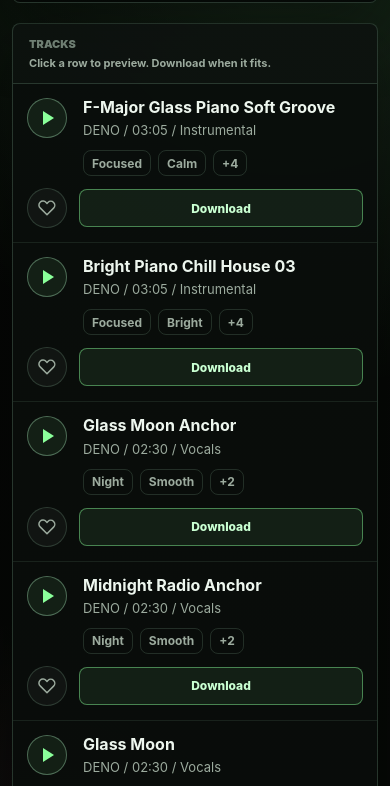
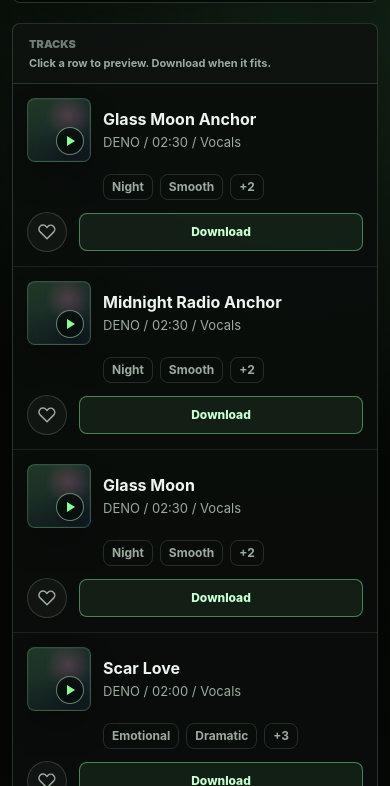
Before and after one commit to Deno2026/DENO-Music-Library, a website: page index.html in a window 390 px wide. Shown: the part 1214-2000 px from the top of the page. Drawn offline with Linux system fonts and the light colour scheme.

Commit message:
Add cover layout and vocal-first ordering

```diff
--- a/app.js
+++ b/app.js
@@ -57,6 +57,7 @@
   audio: document.getElementById("audio-player"),
   playerDock: document.getElementById("player-dock"),
   dockOpen: document.getElementById("dock-open"),
+  dockArt: document.querySelector(".dock-art"),
   dockTitle: document.getElementById("dock-title"),
   dockMeta: document.getElementById("dock-meta"),
   dockPrev: document.getElementById("dock-prev"),
@@ -69,6 +70,7 @@
   playerBackdrop: document.getElementById("player-backdrop"),
   playerSheet: document.getElementById("player-sheet"),
   sheetClose: document.getElementById("sheet-close"),
+  sheetArt: document.querySelector(".sheet-art"),
   sheetTitle: document.getElementById("sheet-title"),
   sheetMeta: document.getElementById("sheet-meta"),
   sheetTags: document.getElementById("sheet-tags"),
@@ -103,9 +105,25 @@
 
 const categoryDefinitions = [
   { id: "all", label: "All" },
-  { id: "bgm", label: "BGM", hasVocal: false },
-  { id: "vocal", label: "Vocal Music", hasVocal: true }
+  { id: "vocal", label: "Vocal Music", hasVocal: true },
+  { id: "bgm", label: "BGM", hasVocal: false }
 ];
+
+const preferredTrackIds = [
+  "deno-citypop-001",
+  "deno-citypop-002",
+  "deno-citypop-003",
+  "deno-krock-001",
+  "deno-citypop-004",
+  "deno-citypop-007",
+  "deno-krock-002",
+  "deno-citypop-005",
+  "deno-citypop-006",
+  "deno-bgm-001",
+  "deno-bgm-002"
+];
+
+const preferredTrackRank = new Map(preferredTrackIds.map((id, index) => [id, index]));
 
 function loadLocalTracks() {
   return new Promise((resolve) => {
@@ -222,6 +240,25 @@
   return track?.downloadFileName || `DENO - ${track?.title || "Music"}`;
 }
 
+function getCoverUrl(track) {
+  return track?.coverUrl || track?.artworkUrl || track?.thumbnailUrl || "";
+}
+
+function applyCoverArt(element, track) {
+  if (!element) return;
+  const coverUrl = getCoverUrl(track);
+  element.classList.toggle("has-cover", Boolean(coverUrl));
+  element.style.backgroundImage = coverUrl ? `url("${coverUrl.replace(/"/g, "%22")}")` : "";
+}
+
+function makeCoverElement(track, className) {
+  const cover = document.createElement("span");
+  cover.className = className;
+  cover.setAttribute("aria-hidden", "true");
+  applyCoverArt(cover, track);
+  return cover;
+}
+
 function makeTrackMeta(track) {
   if (!track) return "DENO";
   return `${track.artist} / ${track.duration} / ${track.hasVocal ? "Vocals" : "Instrumental"}`;
@@ -256,6 +293,26 @@
 
 function categoryTracks(categoryId = state.filters.category) {
   return state.tracks.filter((track) => categoryMatches(track, categoryId));
+}
+
+function stableHash(value) {
+  return [...String(value || "")].reduce((hash, char) => ((hash * 31) + char.charCodeAt(0)) >>> 0, 0);
+}
+
+function displayRank(track) {
+  const preferredRank = preferredTrackRank.get(track.id);
+  if (preferredRank !== undefined && track.hasVocal) return preferredRank;
+  if (track.hasVocal) return 100 + (stableHash(track.id || track.title) % 300);
+  if (preferredRank !== undefined) return 500 + preferredRank;
+  return 1000 + (stableHash(track.id || track.title) % 700);
+}
+
+function sortTracksForDisplay(tracks) {
+  return [...tracks].sort((left, right) => {
+    const rankDelta = displayRank(left) - displayRank(right);
+    if (rankDelta) return rankDelta;
+    return left.title.localeCompare(right.title);
+  });
 }
 
 function updateCategoryTabs() {
@@ -377,9 +434,11 @@
   row.dataset.trackId = track.id;
   row.setAttribute("aria-label", `${track.title} by ${track.artist}`);
 
+  const cover = makeCoverElement(track, "track-cover");
   const play = document.createElement("span");
   play.className = "track-play";
   play.setAttribute("aria-hidden", "true");
+  cover.append(play);
 
   const info = document.createElement("div");
   info.className = "track-info";
@@ -440,7 +499,7 @@
   }
 
   actions.append(favorite, download);
-  row.append(play, info, tags, actions);
+  row.append(cover, info, tags, actions);
   row.addEventListener("click", (event) => {
     if (event.target.closest("a, button, input")) return;
     playTrack(track);
@@ -455,7 +514,7 @@
 }
 
 function renderTracks() {
-  state.filteredTracks = state.tracks.filter(matchesFilters);
+  state.filteredTracks = sortTracksForDisplay(state.tracks.filter(matchesFilters));
   const rows = state.filteredTracks.map(renderTrackRow);
   dom.trackList.replaceChildren(...rows);
   dom.emptyState.hidden = rows.length > 0;
@@ -697,6 +756,8 @@
   dom.sheetTitle.textContent = track.title;
   dom.sheetMeta.textContent = makeTrackMeta(track);
   dom.sheetTags.replaceChildren(...primaryTags(track).map((tag) => makeTag(tag)));
+  applyCoverArt(dom.dockArt, track);
+  applyCoverArt(dom.sheetArt, track);
 
   setIcon(dom.dockPlay, isPlaying ? "pause" : "play");
   setIcon(dom.sheetPlay, isPlaying ? "pause" : "play");
--- a/index.html
+++ b/index.html
@@ -5,7 +5,7 @@
     <meta name="viewport" content="width=device-width, initial-scale=1">
     <meta name="description" content="DENO Music Library - free AI-generated music previews and downloads. No attribution required.">
     <title>DENO Music Library</title>
-    <link rel="stylesheet" href="styles.css?v=20260614-category">
+    <link rel="stylesheet" href="styles.css?v=20260615-cover-emphasis">
   </head>
   <body>
     <canvas id="signal-canvas" aria-hidden="true"></canvas>
@@ -49,13 +49,13 @@
             <span>All</span>
             <strong data-category-count="all">0</strong>
           </button>
+          <button type="button" role="tab" aria-selected="false" data-category="vocal">
+            <span>Vocal Music</span>
+            <strong data-category-count="vocal">0</strong>
+          </button>
           <button type="button" role="tab" aria-selected="false" data-category="bgm">
             <span>BGM</span>
             <strong data-category-count="bgm">0</strong>
-          </button>
-          <button type="button" role="tab" aria-selected="false" data-category="vocal">
-            <span>Vocal Music</span>
-            <strong data-category-count="vocal">0</strong>
           </button>
         </div>
       </section>
@@ -164,6 +164,6 @@
       </div>
       <a class="sheet-download" id="sheet-download" href="#">Download</a>
     </section>
-    <script src="app.js?v=20260614-volume" defer></script>
+    <script src="app.js?v=20260615-vocal-first" defer></script>
   </body>
 </html>
--- a/styles.css
+++ b/styles.css
@@ -472,11 +472,11 @@
 
 .track-row {
   display: grid;
-  grid-template-columns: 48px minmax(0, 1fr) minmax(120px, 180px) minmax(142px, 188px);
-  gap: 16px;
+  grid-template-columns: 88px minmax(0, 1fr) minmax(120px, 180px) minmax(142px, 188px);
+  gap: 18px;
   align-items: center;
-  min-height: 82px;
-  padding: 14px 16px;
+  min-height: 118px;
+  padding: 15px 16px;
   border-bottom: 1px solid rgba(188, 255, 209, 0.09);
   background: rgba(8, 12, 9, 0.58);
   cursor: pointer;
@@ -497,14 +497,58 @@
   box-shadow: inset 3px 0 0 var(--green);
 }
 
-.track-play {
+.track-cover {
+  position: relative;
   display: grid;
   place-items: center;
-  width: 42px;
-  height: 42px;
-  border: 1px solid var(--line-strong);
+  width: 88px;
+  aspect-ratio: 1;
+  overflow: hidden;
+  border: 1px solid rgba(138, 255, 154, 0.2);
+  border-radius: 8px;
+  background:
+    radial-gradient(circle at 65% 28%, rgba(255, 111, 174, 0.22), transparent 38%),
+    linear-gradient(135deg, rgba(138, 255, 154, 0.18), rgba(75, 129, 255, 0.12)),
+    #0c120e;
+  background-position: center;
+  background-size: cover;
+  box-shadow:
+    inset 0 0 0 1px rgba(255, 255, 255, 0.035),
+    0 16px 30px rgba(0, 0, 0, 0.22);
+}
+
+.track-cover::after {
+  content: "";
+  position: absolute;
+  inset: 0;
+  background:
+    linear-gradient(180deg, transparent 45%, rgba(0, 0, 0, 0.46)),
+    linear-gradient(90deg, rgba(0, 0, 0, 0.18), transparent 38%);
+  opacity: 0.5;
+}
+
+.track-cover.has-cover {
+  border-color: rgba(201, 255, 210, 0.28);
+}
+
+.track-cover.has-cover::after {
+  opacity: 0.32;
+}
+
+.track-play {
+  position: absolute;
+  right: 7px;
+  bottom: 7px;
+  z-index: 1;
+  display: grid;
+  place-items: center;
+  width: 30px;
+  height: 30px;
+  border: 1px solid rgba(201, 255, 210, 0.48);
   border-radius: 50%;
-  background: rgba(138, 255, 154, 0.08);
+  background: rgba(2, 6, 3, 0.68);
+  box-shadow: 0 8px 18px rgba(0, 0, 0, 0.32);
+  backdrop-filter: blur(10px);
   color: var(--green);
 }
 
@@ -513,15 +557,15 @@
   display: block;
   width: 0;
   height: 0;
-  margin-left: 3px;
-  border-top: 7px solid transparent;
-  border-bottom: 7px solid transparent;
-  border-left: 11px solid currentColor;
+  margin-left: 2px;
+  border-top: 5px solid transparent;
+  border-bottom: 5px solid transparent;
+  border-left: 8px solid currentColor;
 }
 
 .track-row.is-playing .track-play::before {
-  width: 12px;
-  height: 14px;
+  width: 10px;
+  height: 12px;
   margin-left: 0;
   border: 0;
   background:
@@ -755,10 +799,19 @@
 
 .dock-art,
 .sheet-art {
+  overflow: hidden;
   border: 1px solid rgba(138, 255, 154, 0.22);
   background:
+    radial-gradient(circle at 65% 28%, rgba(255, 111, 174, 0.22), transparent 38%),
     linear-gradient(135deg, rgba(138, 255, 154, 0.22), rgba(255, 111, 174, 0.12)),
     #0c120e;
+  background-position: center;
+  background-size: cover;
+}
+
+.dock-art.has-cover,
+.sheet-art.has-cover {
+  border-color: rgba(201, 255, 210, 0.32);
 }
 
 .dock-art {
@@ -867,6 +920,10 @@
   box-shadow: inset 0 0 0 1px rgba(255, 255, 255, 0.04);
 }
 
+.sheet-art.has-cover span {
+  opacity: 0;
+}
+
 .sheet-art span {
   width: 44%;
   height: 44%;
@@ -967,7 +1024,11 @@
   }
 
   .track-row {
-    grid-template-columns: 48px minmax(0, 1fr) 172px;
+    grid-template-columns: 76px minmax(0, 1fr) 172px;
+  }
+
+  .track-cover {
+    width: 76px;
   }
 
   .track-tags {
@@ -1046,15 +1107,21 @@
   }
 
   .track-row {
-    grid-template-columns: 44px minmax(0, 1fr);
+    grid-template-columns: 64px minmax(0, 1fr);
     gap: 12px;
     min-height: auto;
     padding: 14px;
   }
 
+  .track-cover {
+    width: 64px;
+  }
+
   .track-play {
-    width: 40px;
-    height: 40px;
+    width: 28px;
+    height: 28px;
+    right: 6px;
+    bottom: 6px;
   }
 
   .track-tags {
--- a/tracks.json
+++ b/tracks.json
@@ -19,6 +19,7 @@
     "hasVocal": false,
     "license": "DENO Free Music License v1",
     "usage": "Free for personal and commercial use. No attribution required.",
+    "coverUrl": "assets/covers/deno-bgm-001-sample-cover.png",
     "audioUrl": "https://pub-5eb8d6eced784b6d934b539c312b02af.r2.dev/mp3/deno-bgm-f-major-glass-piano-soft-groove.mp3",
     "sourceCandidateId": "A1",
     "sourceFile": "BGM\\DENO_BGM_blind16_f-major-glass-piano-rhodes-soft-groove_KEEP.wav",
```
Also changed, not shown: assets/covers/deno-bgm-001-sample-cover.png (added).
